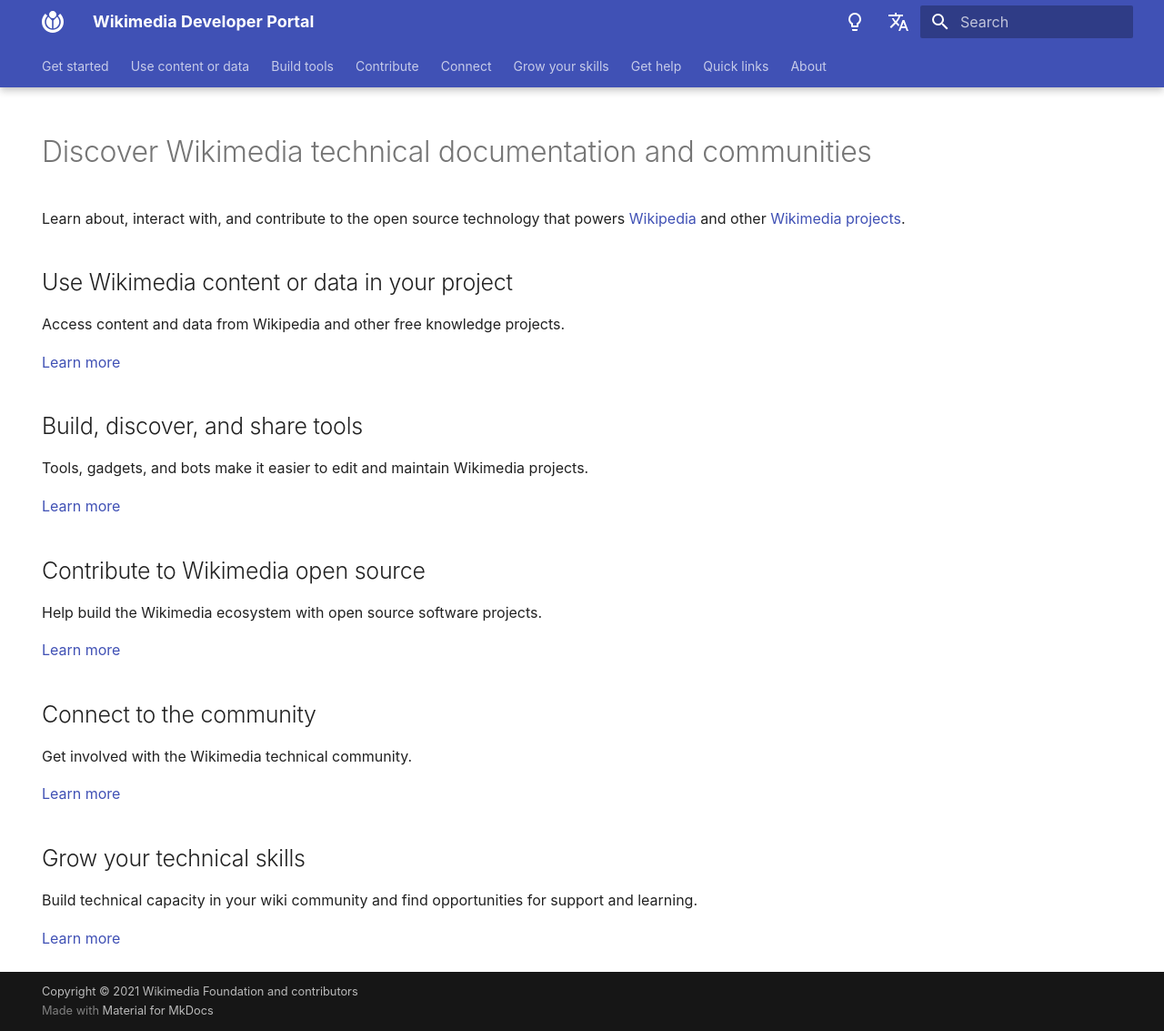
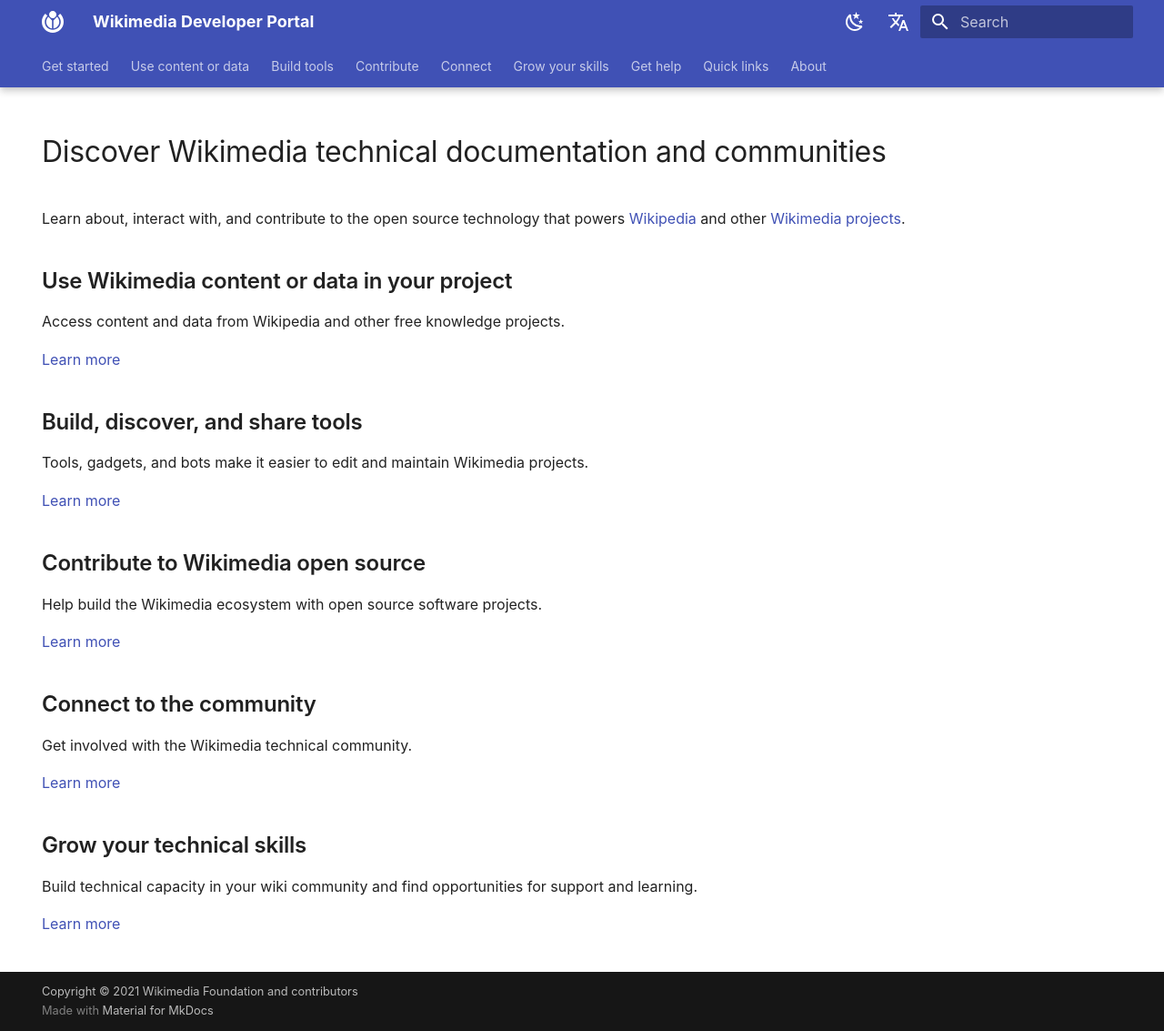
Before and after one commit to wikimedia/wikimedia-developer-portal, an MkDocs documentation site: the page built from src/index.md, in a window 1280 px wide and 1133 px high. Shown: the whole window at 91% size. Built offline with MkDocs 1.6.1 and Material for MkDocs 9.7.7, drawn with Linux system fonts in a browser that asks for light colours; comment, search, counter and statistics services are not loaded.

Commit message:
design: Use Wikimedia font styles
Apply heading styles based on the Wikimedia design
style guide, and correcting for low contrast with
the accent color in dark mode. I didn't include the
h2 underline since it looked weird in dark mode.
Change toggle to use sun/moon instead of lightbulb.

Bug: T299003
Bug: T299452
Change-Id: Ifad73b54786055cf37d7325e827ede6a57e61350

```diff
--- a/mkdocs.yml
+++ b/mkdocs.yml
@@ -62,12 +62,12 @@
     - media: "(prefers-color-scheme: light)"
       scheme: default
       toggle:
-        icon: material/lightbulb-outline
+        icon: material/weather-night
         name: Switch to dark mode
     - media: "(prefers-color-scheme: dark)"
       scheme: slate
       toggle:
-        icon: material/lightbulb
+        icon: material/weather-sunny
         name: Switch to light mode
   features:
     - navigation.indexes # don't use this if using toc.integrate
--- a/src/assets/stylesheets/theme.css
+++ b/src/assets/stylesheets/theme.css
@@ -4,3 +4,23 @@
 	--md-primary-fg-color--dark:  #2A4B8D; /* accent30 */
 	--md-text-font-family: -apple-system, BlinkMacSystemFont, 'Segoe UI', Roboto, Lato, Helvetica, Arial, sans-serif;
 }
+
+[data-md-color-scheme="slate"] {
+	--md-typeset-a-color: #f77326;
+	--md-accent-fg-color: #EAF3FF;
+}
+
+.md-typeset h1 {
+	font-weight: 400;
+	color: var(--md-typeset-color);
+}
+
+.md-typeset h2 {
+	font-size: 1.2rem;
+	font-weight: 600;
+}
+
+.md-typeset h3 {
+	font-size: 1rem;
+	font-weight: 600;
+}
```
